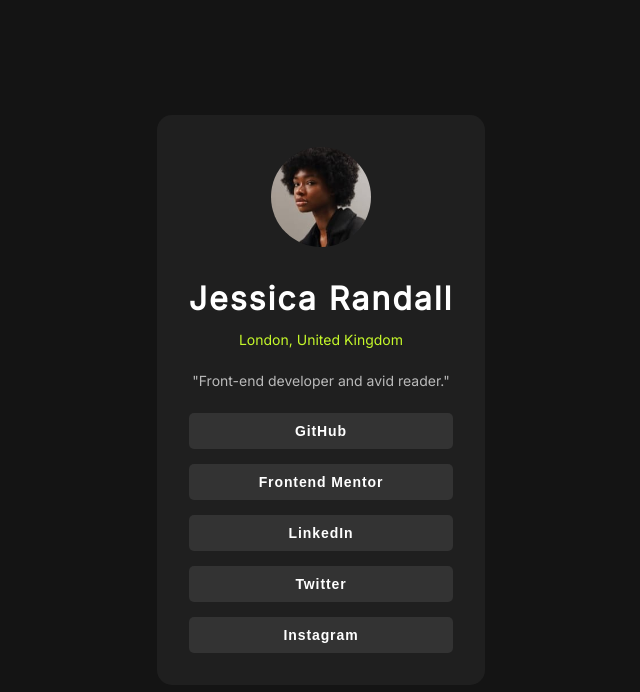
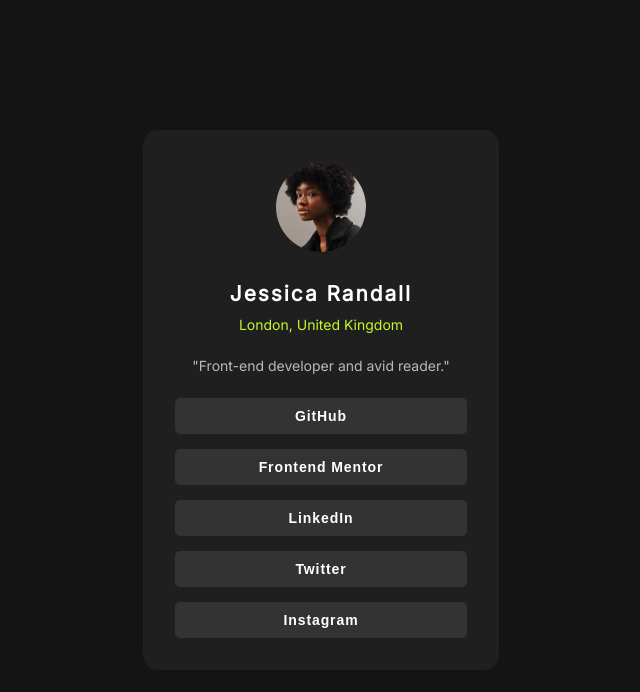
Before and after one commit to KVC10/Social-links, a plain HTML site: page index.html in a window 1280 px wide. Shown: the whole page, without its empty margins (319-959 px from the left). Drawn offline with Linux system fonts and the light colour scheme.

Commit message:
modify code base

```diff
--- a/style.css
+++ b/style.css
@@ -48,8 +48,8 @@
 img {
   margin: 0 auto;
   border-radius: 50%;
-  width: 100px;
-  margin-bottom: 2rem;
+  width: 90px;
+  margin-bottom: 1.8rem;
 }
 
 h1,
@@ -58,8 +58,9 @@
 }
 
 .name {
-  margin-bottom: 0.8rem;
+  margin-bottom: 0.6rem;
   letter-spacing: 2px;
+  font-size: 1.3rem;
 }
 
 .location {
@@ -70,6 +71,8 @@
 .occupation {
   font-weight: 200;
   color: rgba(225, 225, 225, 0.8);
+  margin: 0 auto;
+  padding-inline: 1.1rem;
 }
 
 .social-links {
@@ -106,10 +109,7 @@
   color: var(--Grey-900);
 }
 
-@media screen and (max-width: 450px) {
-  body {
-    padding-block: 100px;
-  }
+@media screen and (max-width: 430px) {
   .container {
     min-width: 90%;
   }
```
